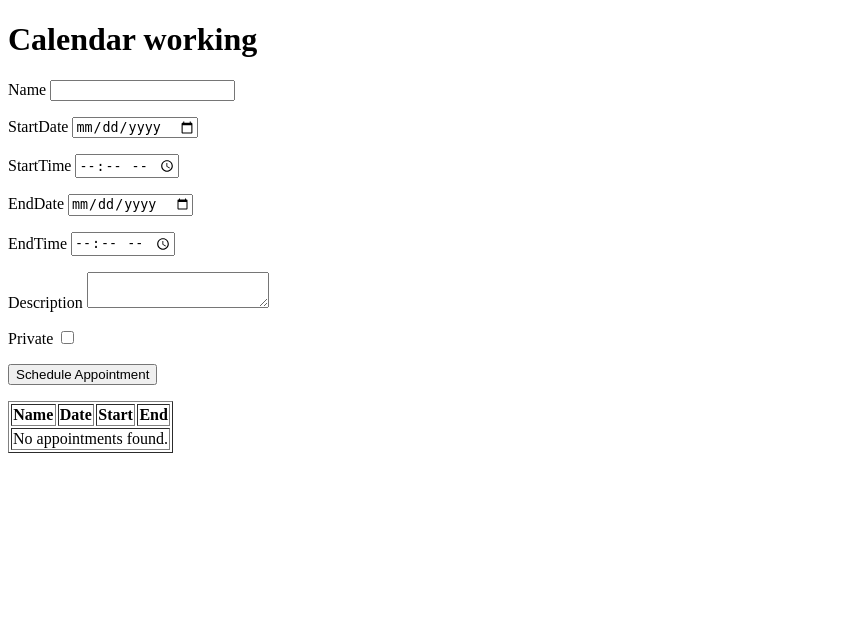
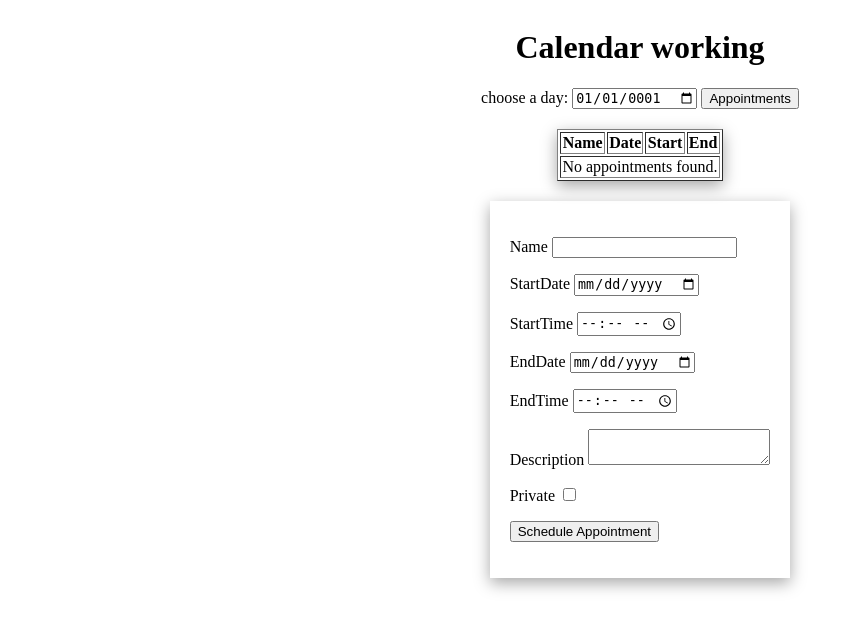
Before and after one commit to rjkweiss/calendar_this, a Flask app: page /1/1/1 in a window 1280 px wide. Shown: the top 630 px of the page, without its empty margins (0-854 px from the left). Run offline with Flask 3, Linux system fonts and the light colour scheme; data that the repository does not hold is empty; some libraries are stand-ins or nearby versions.

Commit message:
adding functionality to select a day to see appointments

```diff
--- a/app/routes.py
+++ b/app/routes.py
@@ -64,7 +64,7 @@ def daily(year, month, day):
             )
             rows = curs.fetchall()
 
-            return render_template('main.html', rows=rows, form=form)
+            return render_template('main.html', rows=rows, form=form, year=year, month=month, day=day)
 
 
 # display main page
--- a/app/templates/main.html
+++ b/app/templates/main.html
@@ -5,28 +5,17 @@
     <title>Calendar Application</title>
 </head>
 
-<body>
+<body style="display: flex; align-items: center; flex-direction: column;">
     <h1>Calendar working</h1>
 
-    <form action="" method="post">
-        {{ form.hidden_tag() }}
-        <p>{{ form.name.label }} {{ form.name() }}</p>
-        <p>{{ form.start_date.label }} {{ form.start_date() }}</p>
-        <p>{{ form.start_time.label }} {{ form.start_time() }}</p>
-        <p>
-            {{ form.end_date.label }} {{ form.end_date() }}
-            {% for error in form.end_date.errors %}
-                <span class="error" style="color:red; display: block;">{{ error }}</span>
-            {% endfor %}
-        </p>
-        <p>{{ form.end_time.label }} {{ form.end_time() }}</p>
-        <p>{{ form.description.label }} {{ form.description() }}</p>
-        <p>{{ form.private.label }} {{ form.private() }}</p>
-        <p>{{ form.submit() }}</p>
+    <!-- mini form to select the day to show appointments for -->
+    <form action="" id="date-selector-form">
+        <label for="day-select">choose a day: </label>
+        <input type="date" name="day-select" id="day-select" value="{{ '%04d-%02d-%02d' % (year, month, day) }}">
+        <button type="submit">Appointments</button>
     </form>
 
-
-    <table border="1">
+    <table border="1" style="margin: 20px auto; box-shadow: rgba(0, 0, 0, 0.35) 0px 5px 15px;">
         <thead>
             <tr>
                 <th>Name</th>
@@ -50,6 +39,40 @@
         </tbody>
         {% endfor %}
     </table>
+    <form action="" method="post" style="box-shadow: rgba(0, 0, 0, 0.35) 0px 5px 15px; padding: 20px;">
+        {{ form.hidden_tag() }}
+        <p>{{ form.name.label }} {{ form.name() }}</p>
+        <p>{{ form.start_date.label }} {{ form.start_date() }}</p>
+        <p>{{ form.start_time.label }} {{ form.start_time() }}</p>
+        <p>
+            {{ form.end_date.label }} {{ form.end_date() }}
+            {% for error in form.end_date.errors %}
+            <span class="error" style="color:red; display: block;">{{ error }}</span>
+            {% endfor %}
+        </p>
+        <p>{{ form.end_time.label }} {{ form.end_time() }}</p>
+        <p>{{ form.description.label }} {{ form.description() }}</p>
+        <p>{{ form.private.label }} {{ form.private() }}</p>
+        <p>{{ form.submit() }}</p>
+    </form>
+
+    <!-- script to handle form to filter appointments -->
+     <script>
+        document.getElementById('date-selector-form').addEventListener('submit', (event) => {
+            event.preventDefault()
+
+            const dateInput = document.getElementById('day-select').value;
+
+            if (!dateInput) return;
+
+            // parse the date YYYY-MM-DD
+            const [year, month, day] = dateInput.split("-");
+
+            // redirect to /year/month/day
+            window.location.href = `/${parseInt(year)}/${parseInt(month)}/${parseInt(day)}`;
+
+        });
+     </script>
 </body>
 
 </html>
```
Also changed, not shown: main.py (deleted).
